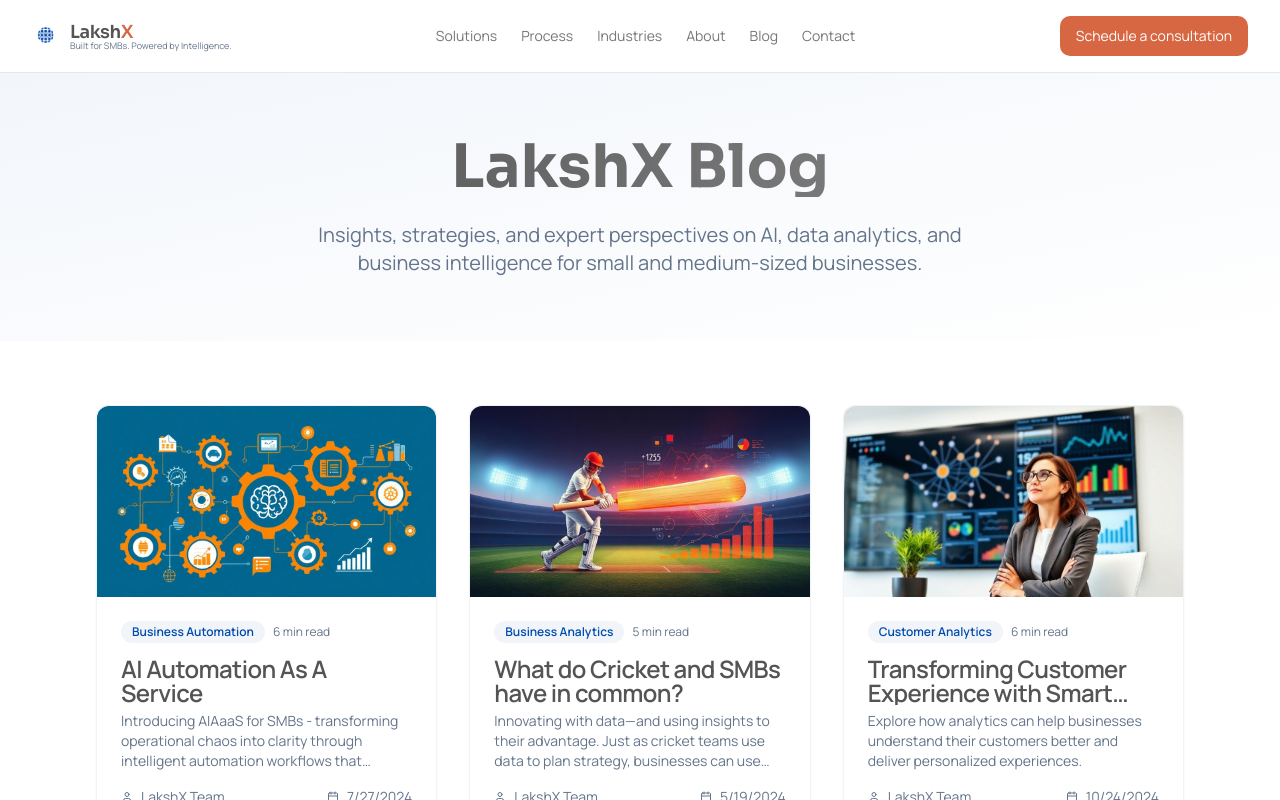
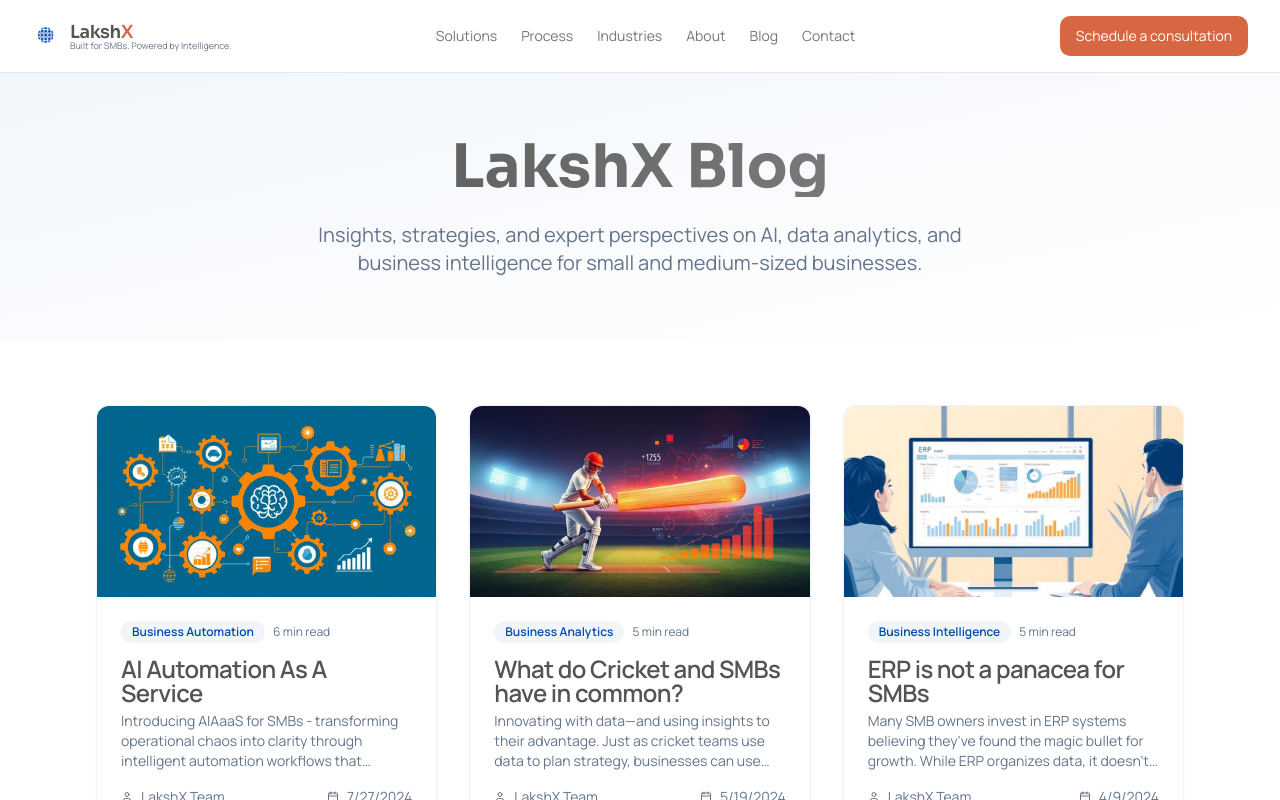
Before and after one commit to DataDrivenAnalyst/lakshx-ai-website, a React (Vite) app: page /blog in a window 1280 px wide. Shown: the top 800 px of the page. Built offline with nearby package versions, Linux system fonts and the light colour scheme.

Commit message:
Update third blog post

```diff
--- a/src/pages/Blog.tsx
+++ b/src/pages/Blog.tsx
@@ -53,15 +53,14 @@ const blogPosts: BlogPost[] = [
   },
   {
     id: "3",
-    title: "Transforming Customer Experience with Smart Analytics",
-    excerpt: "Explore how analytics can help businesses understand their customers better and deliver personalized experiences.",
-    content: "Customer experience has become a key differentiator in today's competitive market. Smart analytics tools enable businesses to track customer interactions, preferences, and behaviors across multiple touchpoints. This data helps create personalized experiences that drive customer satisfaction and loyalty.",
+    title: "ERP is not a panacea for SMBs",
+    excerpt: "Many SMB owners invest in ERP systems believing they've found the magic bullet for growth. While ERP organizes data, it doesn't provide actionable insights—that's where business analysis comes in.",
+    content: "Many small and medium business (SMB) owners invest in Enterprise Resource Planning (ERP) systems, believing they've found the magic bullet for business growth. While ERP systems are excellent for organizing data across functions like finance, HR, and supply chain, they are not designed to offer actionable business insights. An ERP organizes your data; it doesn't tell you what that data means or how to act on it. This is where business analysis comes in. A manufacturing client we worked with had recently implemented an ERP system. While it helped streamline operations and reduce paperwork, they still struggled to answer key business questions: Which product lines are the most profitable? How can we reduce lead times? Where are we losing customers? Which customers are most valuable? The ERP system had all the data, but extracting insights required applying business analytics. By integrating data analytics tools on top of their ERP, we helped them identify patterns, reduce inventory, and increase revenue. Business analysis turns data into insights, enables strategic decision-making, and explains the 'why' behind what happened. Your ERP system is an essential tool for organizing business operations, but it's not the full picture. Business analysis is the key to unlocking the value hidden within your data and turning it into strategic actions that drive growth.",
     author: "LakshX Team",
-    date: "2024-10-24",
-    category: "Customer Analytics",
-    readTime: "6 min read",
-    image: blog3Image,
-    source: "https://www.linkedin.com/feed/update/urn:li:activity:7315619160519036928"
+    date: "2024-04-09",
+    category: "Business Intelligence",
+    readTime: "5 min read",
+    image: blog3Image
   },
   {
     id: "4",
```
Also changed, not shown: src/assets/blog-3.jpg.
